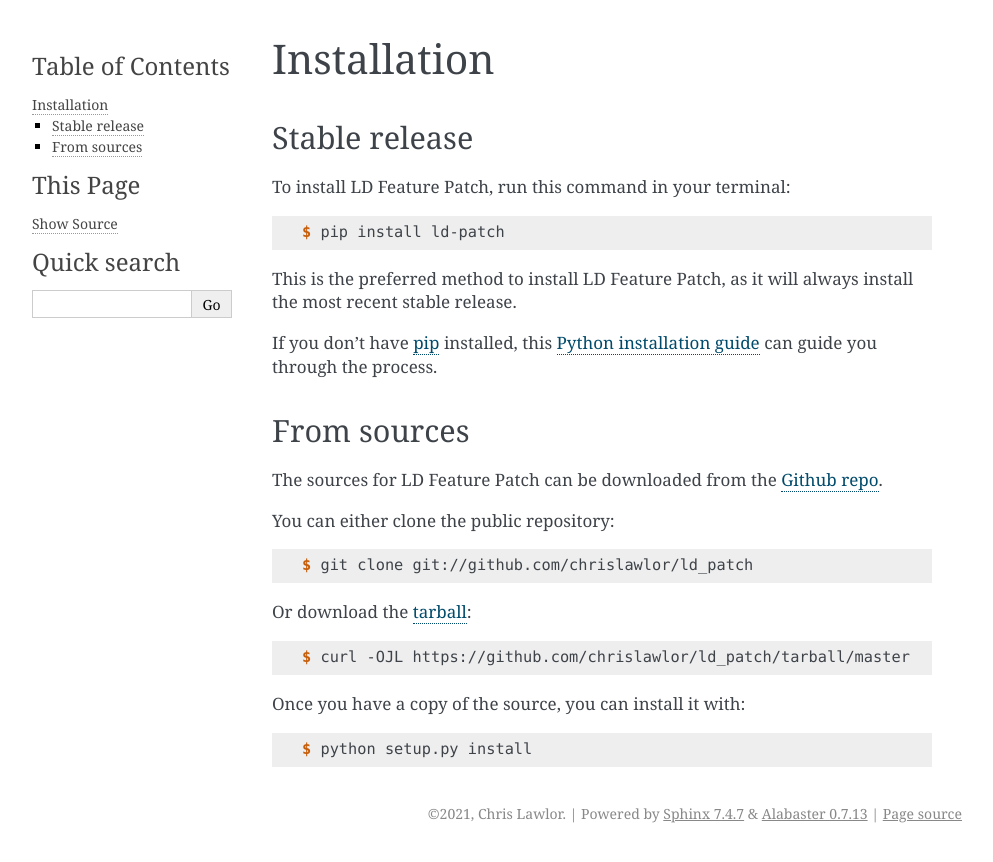
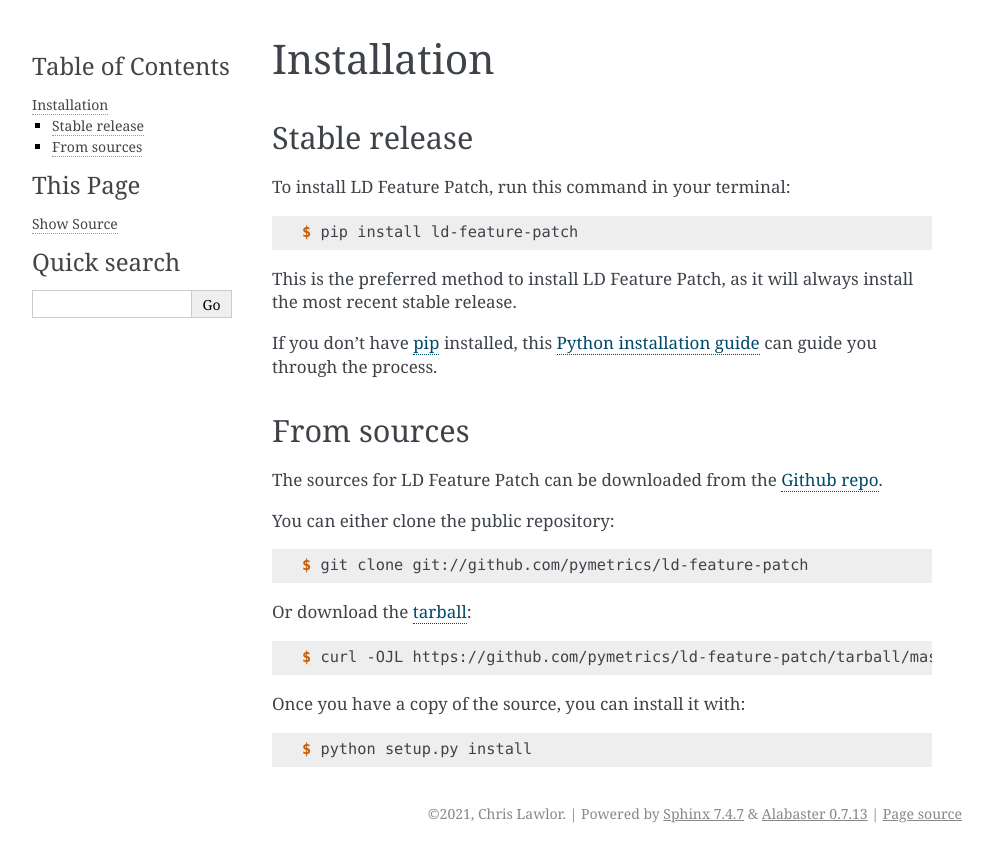
Before and after one commit to pymetrics/ld-feature-patch, a Sphinx documentation site: the page built from docs/installation.rst, in a window 1280 px wide. Shown: the top 862 px of the page, without its empty margins (148-1141 px from the left). Built offline with Sphinx 7.4.7, drawn with Linux system fonts in a browser that asks for light colours.

Commit message:
Fix links to project, simplify README usage example

```diff
--- a/README.rst
+++ b/README.rst
@@ -35,7 +35,7 @@
         # Feature defaults to False
         show_feature = ldclient.variation(
             "my.flag.key",
-            {"key": "test@example.com":},
+            "test@example.com",
             False
         )
 
--- a/docs/installation.rst
+++ b/docs/installation.rst
@@ -12,7 +12,7 @@
 
 .. code-block:: console
 
-    $ pip install ld-patch
+    $ pip install ld-feature-patch
 
 This is the preferred method to install LD Feature Patch, as it will always install the most recent stable release.
 
@@ -32,13 +32,13 @@
 
 .. code-block:: console
 
-    $ git clone git://github.com/chrislawlor/ld_patch
+    $ git clone git://github.com/pymetrics/ld-feature-patch
 
 Or download the `tarball`_:
 
 .. code-block:: console
 
-    $ curl -OJL https://github.com/chrislawlor/ld_patch/tarball/master
+    $ curl -OJL https://github.com/pymetrics/ld-feature-patch/tarball/master
 
 Once you have a copy of the source, you can install it with:
 
@@ -47,5 +47,5 @@
     $ python setup.py install
 
 
-.. _Github repo: https://github.com/chrislawlor/ld_patch
-.. _tarball: https://github.com/chrislawlor/ld_patch/tarball/master
+.. _Github repo: https://github.com/pymetrics/ld-feature-patch
+.. _tarball: https://github.com/pymetrics/ld-feature-patch/tarball/master
```
